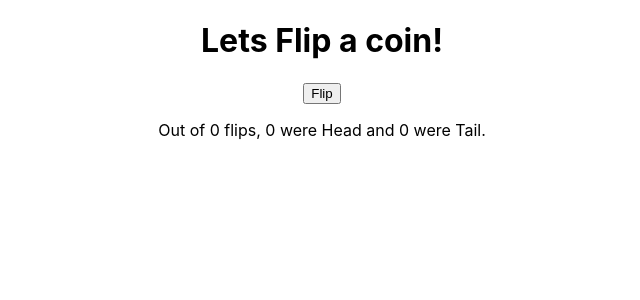
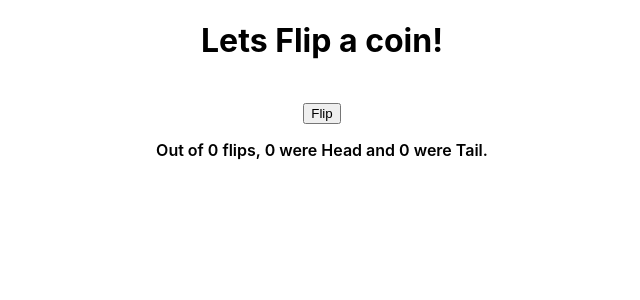
Before and after one commit to ajayaravind-git/CoinToss-Application, a React (Create React App) app: page / in a window 1280 px wide. Shown: the top 300 px of the page, without its empty margins (318-958 px from the left). Built offline with nearby package versions, Linux system fonts and the light colour scheme.

Commit message:
coin displayed and styled

```diff
--- /dev/null
+++ b/src/Coin.css
@@ -0,0 +1,7 @@
+.coinImage {
+    width: 10%;
+    height: 10%;
+    margin-bottom: 10px;
+    border: 2px dotted black;
+    border-radius: 50%;
+}
--- a/src/Coin.js
+++ b/src/Coin.js
@@ -1,8 +1,9 @@
 import React, { Component } from 'react'
+import './Coin.css'
 class Coin extends Component {
 
     render() {
-
+        return <img className='coinImage' src={this.props.info.imgSrc} alt={this.props.info.side} />
     }
 }
 
--- /dev/null
+++ b/src/Flip.css
@@ -0,0 +1,3 @@
+.coinDetails {
+    font-weight: 600;
+}
--- a/src/Flip.js
+++ b/src/Flip.js
@@ -1,10 +1,11 @@
 import React, { Component } from 'react'
 import Coin from './Coin'
+import "./Flip.css"
 import { choice } from './helpers'
 class Flip extends Component {
     static defaultProps = {
-        coins: [{ side: 'heads', imgSrc: 'https://tinyurl.com/react-coin-heads-jpg' },
-        { side: 'tails', imgSrc: 'https://tinyurl.com/react-coin-tails-jpg' }]
+        coins: [{ side: 'heads', imgSrc: 'https://qph.cf2.quoracdn.net/main-qimg-9c81a54813716fccd8e3608ab2f51dcf-lq' },
+        { side: 'tails', imgSrc: 'https://qph.cf2.quoracdn.net/main-qimg-148ae81e6fe0500e130fb547026a9b26-lq' }]
     }
     constructor(props) {
         super(props);
@@ -20,14 +21,10 @@ class Flip extends Component {
         const newCoin = choice(this.props.coins);
         this.setState(st => {
             let newState = {
-                ...st,
                 currCoin: newCoin,
-                nFlips: st.nFlips + 1
-            }
-            if (newCoin.side === 'heads') {
-                newState.nHeads += 1;
-            } else {
-                newState.nTails += 1;
+                nFlips: st.nFlips + 1,
+                nHeads: st.nHeads + (newCoin.side === "heads" ? 1 : 0),
+                nTails: st.nTails + (newCoin.side === "tails" ? 1 : 0)
             }
 
             return newState
@@ -39,8 +36,10 @@ class Flip extends Component {
     render() {
         return (<div className='coinContainer'>
             <h1>Lets Flip a coin!</h1>
-            <button onClick={this.handleClick}>Flip</button>
-            <p>
+
+            {(this.state.currCoin !== null) && (<Coin info={this.state.currCoin} />)}<br></br>
+            <button className='clickbutton' onClick={this.handleClick}>Flip</button>
+            <p className='coinDetails'>
                 Out of {this.state.nFlips} flips, {this.state.nHeads} were Head and {this.state.nTails} were Tail.
             </p>
         </div>)
```
